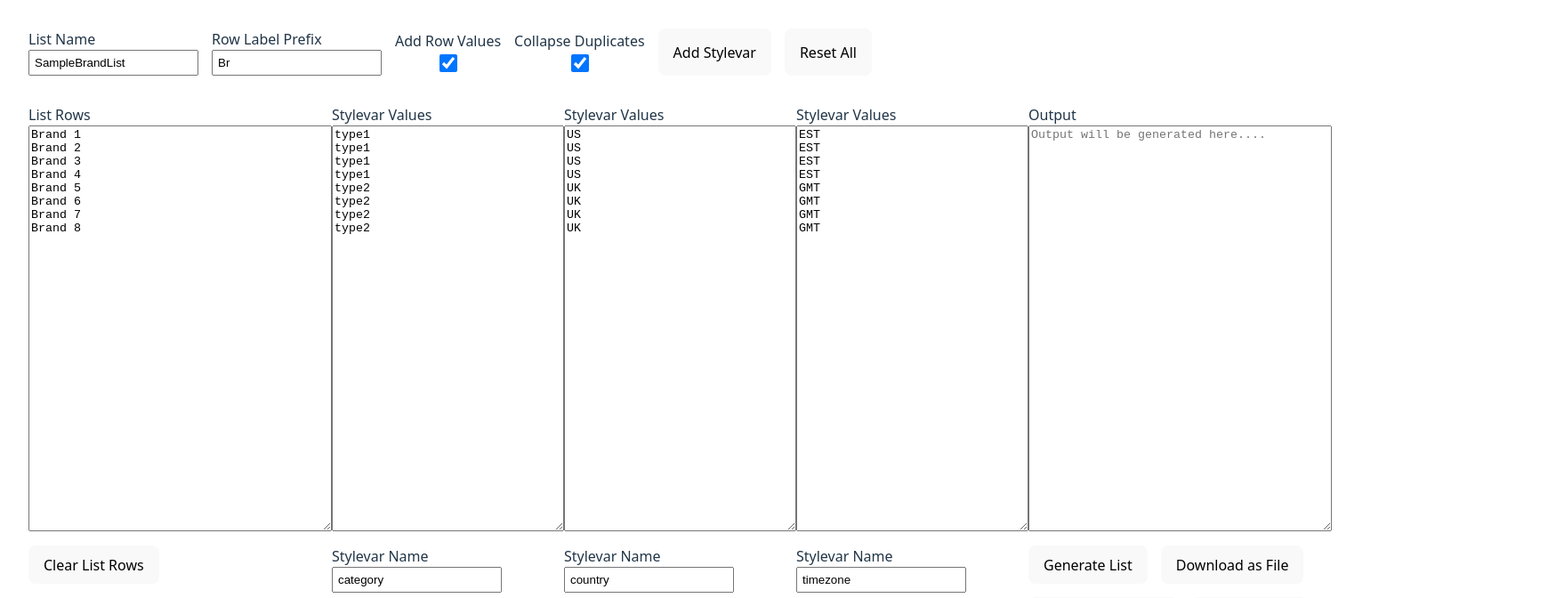
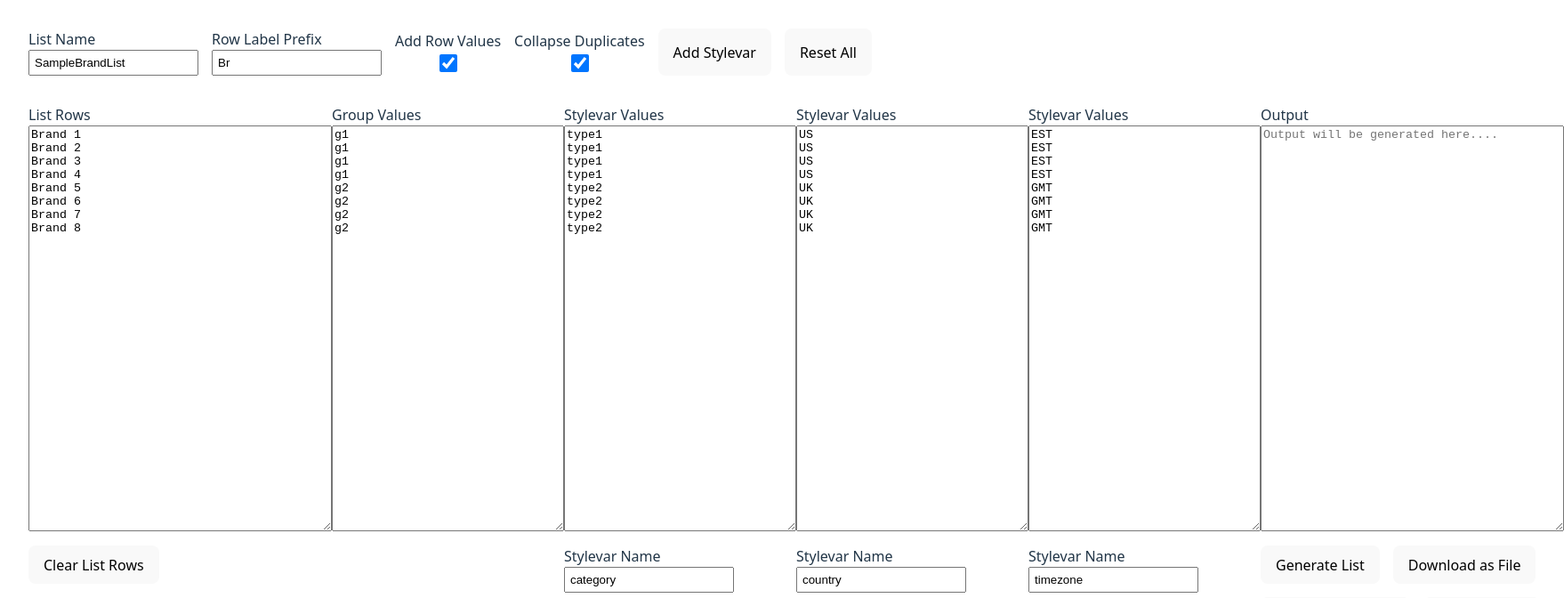
Before and after one commit to codak2/defineListGen, a React (Vite) app: page / in a window 1280 px wide. Shown: the top 672 px of the page at 89% size, 1758 px wide, since content can reach past the window. Built offline with nearby package versions, Linux system fonts and the light colour scheme.

Commit message:
update group container height

```diff
--- a/src/App.jsx
+++ b/src/App.jsx
@@ -174,9 +174,9 @@ function App() {
 
 
 
-          {/* <GroupsContainer
+          <GroupsContainer
             grpValList={listData.groupValues.join("\n")}
-          /> */}
+          />
 
 
           {listData.styleVars.name.map((SVName, index) => {
--- a/src/components/GroupsContainer.jsx
+++ b/src/components/GroupsContainer.jsx
@@ -9,7 +9,7 @@ const GroupsContainer = (props) =>{
               <textarea name="" id=""
               placeholder='Enter Groups Values'
               cols="30"
-              rows="40"
+              rows="30"
               value={props.grpValList}
             //   onChange={(e) => props.handleStyleVarValueChange(e, props.index)}
               />
```
